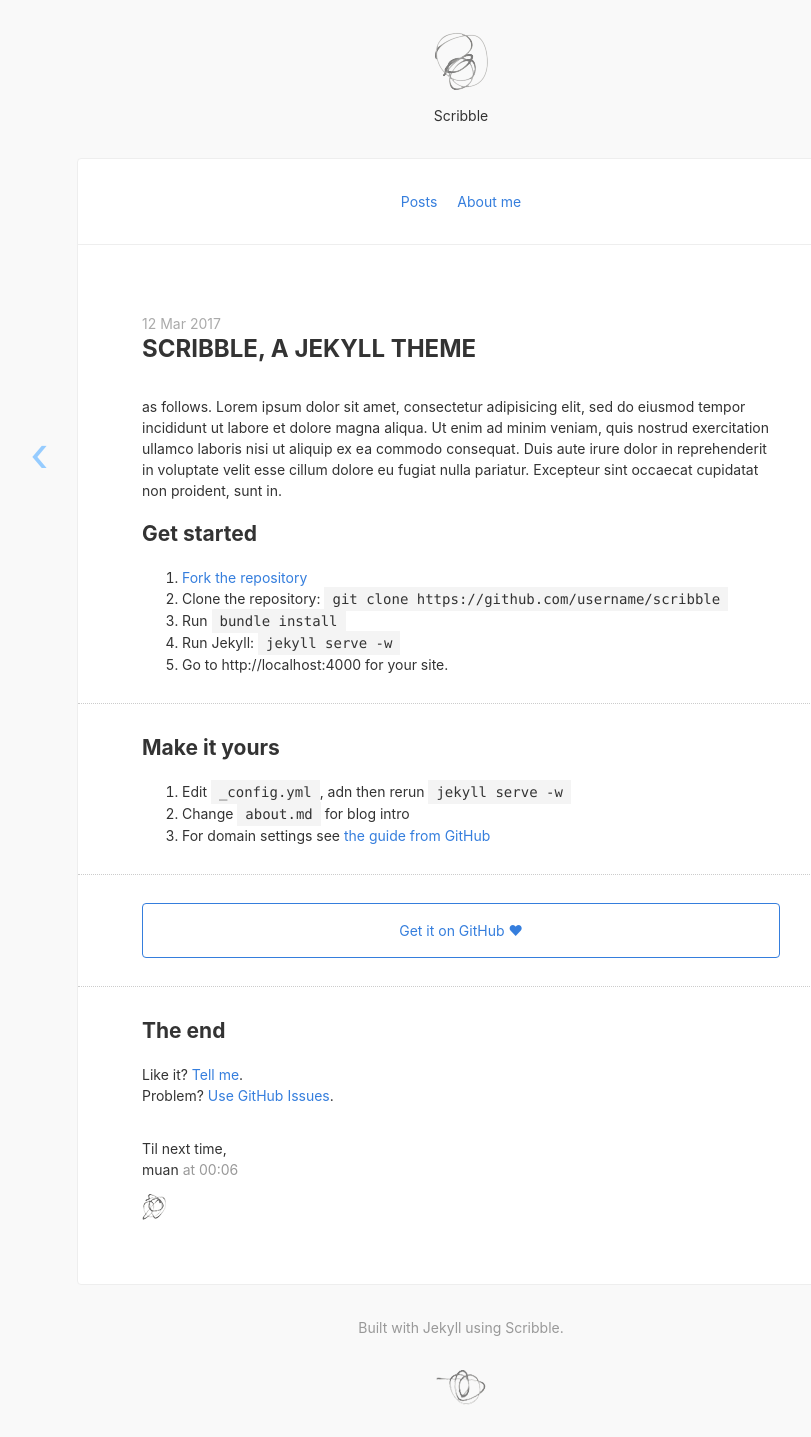
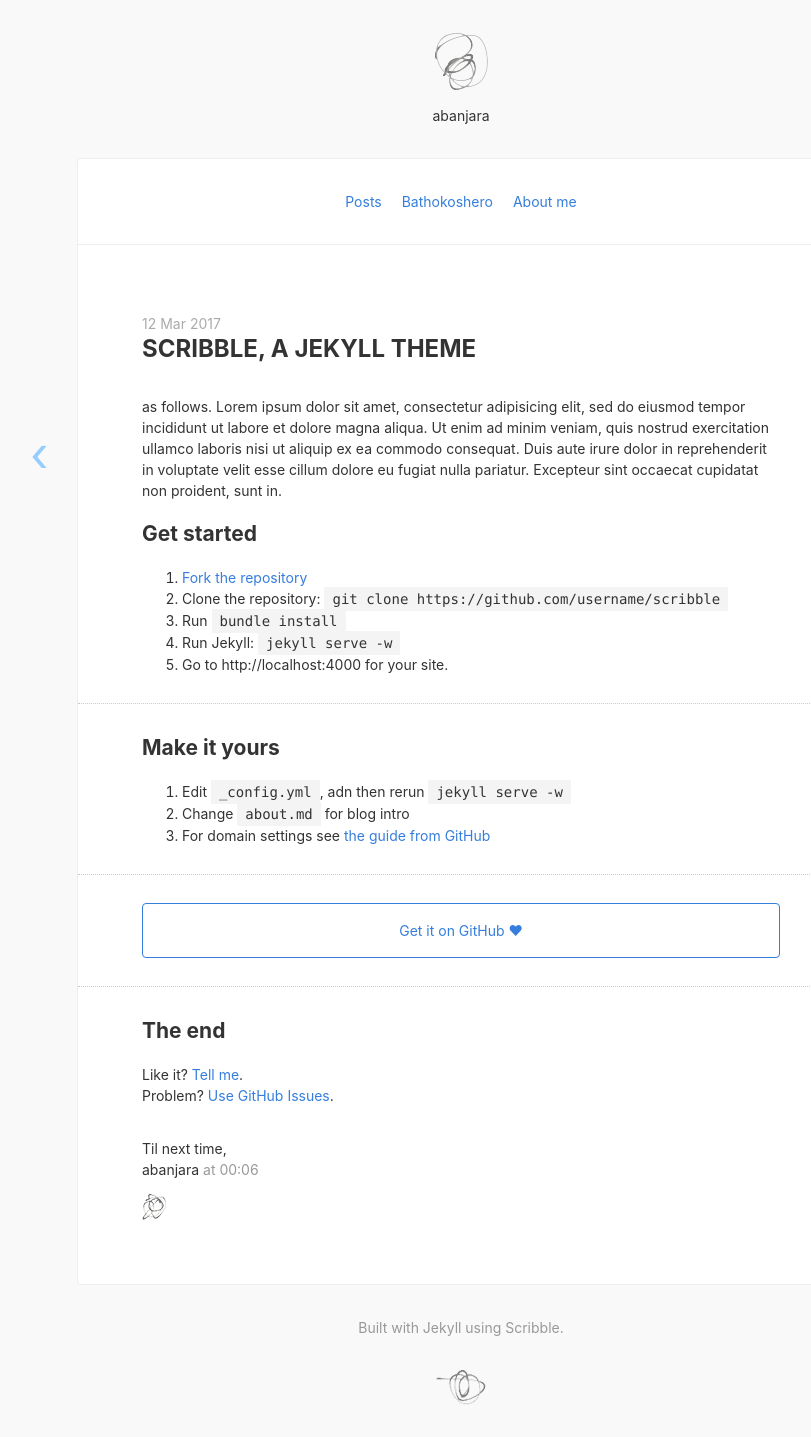
Before and after one commit to yofii/iteration2, a Jekyll site: the page built from _posts/2017-03-12-scribble-the-jekyll-theme.md, in a window 1280 px wide. Shown: the whole page, without its empty margins (179-990 px from the left). Built offline with Jekyll 4.4.1, drawn with Linux system fonts in a browser that asks for light colours; nearby versions of some CDN libraries.

Commit message:
Update _confih.html V1

```diff
--- a/_config.yml
+++ b/_config.yml
@@ -1,18 +1,21 @@
 # ----------- CONFIGURABLE START -----------
-title:            "Scribble"
-description:      "Such theme, very cool."
-url:              http://scribble.muan.co # Site url, without a slash at the end.
-signoff:          "muan" # Your name
+title:            "abanjara"
+description:      "Design Engineer"
+url:              https://abanjara.com.np # Site url, without a slash at the end.
+signoff:          "abanjara" # Your name
 facebook_appid:   # APP ID for like button, remove from /_includes/share.html if unwanted.
 google_analytics: # Set tracking, remove from /javascripts/basic.js if unwanted.
 share:            false # Turn on twitter and facebook share buttons
 
 links:
   - name:         Posts
-    url:          /
+    url:          abanjara.com.np
     external:     false
+  - name:         Bathokoshero
+    url:          https://prajjowl.com.np/bathokoshero
+    external:     true
   - name:         About me
-    url:          /about
+    url:          abanjara.com.np/about
     external:     false
 # ------------ CONFIGURABLE END ------------
 
```
